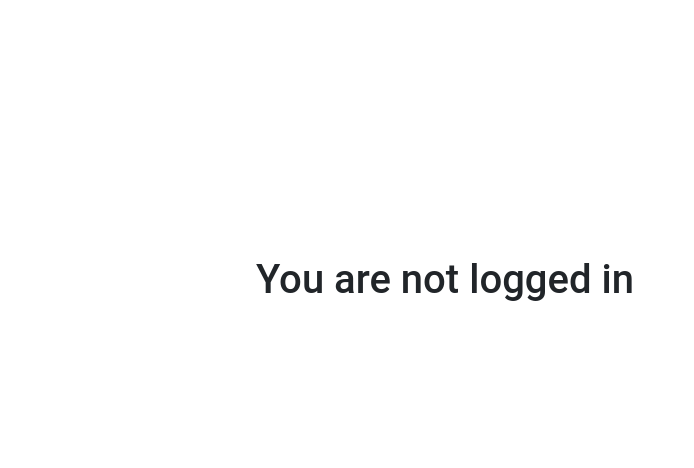
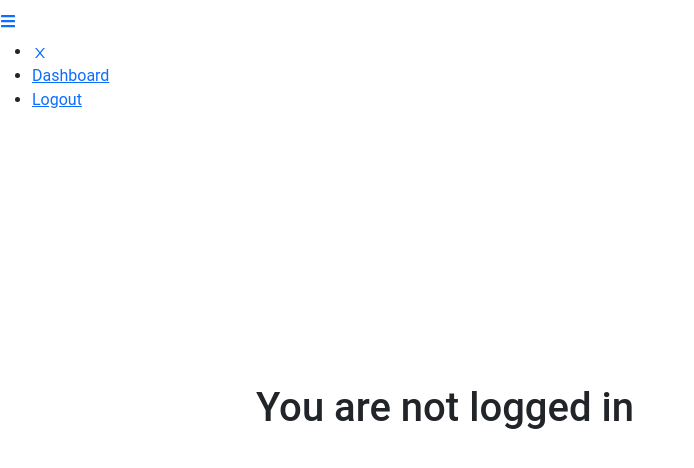
Before and after one commit to Lynceusthepotato/safehouse, a React (Create React App) app: page /dashboard in a window 1280 px wide. Shown: the top 468 px of the page, without its empty margins (0-694 px from the left). Built offline with nearby package versions, Linux system fonts and the light colour scheme; no server answers.

Commit message:
km still many error and stuff

```diff
--- a/package.json
+++ b/package.json
@@ -9,6 +9,7 @@
     "axios": "^0.24.0",
     "react": "^17.0.2",
     "react-dom": "^17.0.2",
+    "react-icons": "^4.3.1",
     "react-router-dom": "^6.0.2",
     "react-script": "^2.0.5",
     "react-scripts": "4.0.3",
--- a/src/App.js
+++ b/src/App.js
@@ -2,10 +2,11 @@ import './App.css';
 import { Routes, Route } from 'react-router-dom';
 import { useState, useEffect } from 'react';
 import axios from 'axios';
-import Loginform from './components/Loginform';
-import Frontpage from './components/Frontpage';
-import Dashboard from './components/Dashboard';
-import Registerform from './components/Registerform';
+import Loginform from './pages/Loginform';
+import Frontpage from './pages/Frontpage';
+import Dashboard from './pages/Dashboard';
+import Registerform from './pages/Registerform';
+import Navbar from './components/Navbar';
 
 function App() {
   const [username, setUsername] = useState('')
@@ -25,20 +26,27 @@ function App() {
                 } else if (error.request) {
                   console.log(error.request);
                 } else {
-                  console.log(error, error.res)
+                  console.log(error, error.res);
                 }
             })
         }
     )();
   });
 
+  const logout =  async () => {
+    await fetch('http://localhost:8000/api/logout', {
+      method: 'POST',
+      headers: {'Content-Type': 'application/json'},
+      credentials: 'include',
+    });
+  }
 
   return (
     <Routes>
       <Route path="/" exact element={<Frontpage />} />
       <Route path="/login" element={<Loginform setUser={setUsername} />} />
       <Route path="/register" element={<Registerform />} />
-      <Route path="/dashboard" element={<Dashboard username={username} />} />
+      <Route path="/dashboard" element={<><Navbar logout={logout} /> <Dashboard username={username} /></>} />
     </Routes>
   );
 }
--- /dev/null
+++ b/src/components/Navbar.js
@@ -0,0 +1,50 @@
+import * as FaIcons from "react-icons/fa";
+import * as AiIcons from "react-icons/ai";
+import { useState } from 'react';
+import { Link } from 'react-router-dom';
+import { NavbarData } from "./NavbarData";
+
+function Navbar( {logout} ) {
+    const [sidebar, setSidebar] = useState(false);
+
+    const showSidebar = () => setSidebar(!sidebar);
+
+    return (
+        <div>
+            <div className="navbar">
+                <Link to= "#" className="menu-button">
+                    <FaIcons.FaBars onClick = {showSidebar}/>
+                </Link>
+            </div>
+            <nav className= {sidebar ? "navOn" : "NavOff"}>
+                <ul className = "nav-items" onClick={showSidebar}>
+                    <li className = "navbar-toggle">
+                        <Link to= "#" className="menu-button">
+                            <AiIcons.AiOutlineClose />
+                        </Link>
+                    </li>
+                    {NavbarData.map((item, index) => {
+                        return item.function === "redirect" ?
+                        (
+                            <li key={index} className={item.cName}>
+                              <Link to={item.path}>
+                                <span>{item.title}</span>
+                              </Link>
+                            </li>
+                        )
+                        :
+                        (
+                            <li key={index} className={item.cName}>
+                              <Link to={item.path}>
+                                <span onClick={logout}>{item.title}</span>
+                              </Link>
+                            </li>
+                        )
+                    })}
+                </ul>
+            </nav>
+        </div>
+    )
+}
+
+export default Navbar
--- /dev/null
+++ b/src/components/NavbarData.js
@@ -0,0 +1,14 @@
+export const NavbarData = [
+    {
+        title: 'Dashboard',
+        function: 'redirect',
+        path: '/dashboard',
+        cName: 'nav-text'
+    },
+    {
+        title: 'Logout',
+        function: 'logout',
+        path: '/login',
+        cName: 'nav-text'
+    }
+]
--- a/src/components/Dashboard.js
+++ b/src/pages/Dashboard.js
@@ -1,7 +1,7 @@
 import { Navigate } from 'react-router-dom';
 import { useState, useEffect } from 'react';
 import axios from 'axios';
-import Header from './Header';
+import Header from '../components/Header';
 
 const Dashboard = ( username ) => {
     const [redirect, setRedirect] = useState(false)
@@ -26,7 +26,7 @@ const Dashboard = ( username ) => {
                 })
             }
         )();
-      });
+      }, []);
 
     document.body.style.background = "#fff"
 
--- a/src/components/Frontpage.js
+++ b/src/pages/Frontpage.js
@@ -1,5 +1,5 @@
-import Header from "./Header";
-import Button from "./Button";
+import Header from "../components/Header";
+import Button from "../components/Button";
 import { Link } from 'react-router-dom'
 
 const Frontpage = () => {
--- a/src/components/Loginform.js
+++ b/src/pages/Loginform.js
@@ -1,35 +1,39 @@
 import { useState, useEffect } from 'react'
 import { Navigate, Link } from 'react-router-dom'
 import axios from 'axios';
-import Header from './Header'
+import Header from '../components/Header'
 
 const Loginform = ( {setUser} ) => {
     const [username, setUsername] = useState('')
     const [password, setPassword] = useState('')
     const [isLogin, setIsLogin] = useState(false)
 
-    useEffect(() => {
-        (
-            async () => {
-                await axios.get('http://localhost:8000/api/user', {
-                    withCredentials: true
-                }).then(res => {
-                  alert("You are already logged in");
-                  setIsLogin(isLogin => !isLogin)
-                }).catch(error => {
-                    if (error.response) {
-                      console.log(error.response.data);
-                      console.log(error.response.status);
-                      console.log(error.response.headers);
-                    } else if (error.request) {
-                      console.log(error.request);
-                    } else {
-                      console.log(error, error.res)
-                    }
-                })
-            }
-        )();
-      });
+    // useEffect(() => {
+    //     (
+    //         async () => {
+    //             await axios.get('http://localhost:8000/api/user', {
+    //                 withCredentials: true
+    //             }).then(res => {
+    //                 if (res.status === 200){
+    //                     alert("You are already logged in");
+    //                     setIsLogin(isLogin => !isLogin)
+    //                 } else {
+    //                     console.log(res)
+    //                 }
+    //             }).catch(error => {
+    //                 if (error.response) {
+    //                   console.log(error.response.data);
+    //                   console.log(error.response.status);
+    //                   console.log(error.response.headers);
+    //                 } else if (error.request) {
+    //                   console.log(error.request);
+    //                 } else {
+    //                   console.log(error, error.res)
+    //                 }
+    //             })
+    //         }
+    //     )();
+    //   }, []);
 
 
     const onSubmit = async (e) => {
--- a/src/components/Registerform.js
+++ b/src/pages/Registerform.js
@@ -1,7 +1,7 @@
 import { useState } from 'react'
 import { Navigate, Link } from 'react-router-dom'
 import axios from 'axios';
-import Header from './Header'
+import Header from '../components/Header'
 
 const Registerform = () => {
     const [username, setUsername] = useState('')
```
Also changed, not shown: 1 other file (tests, documents, lock files or other folders).
